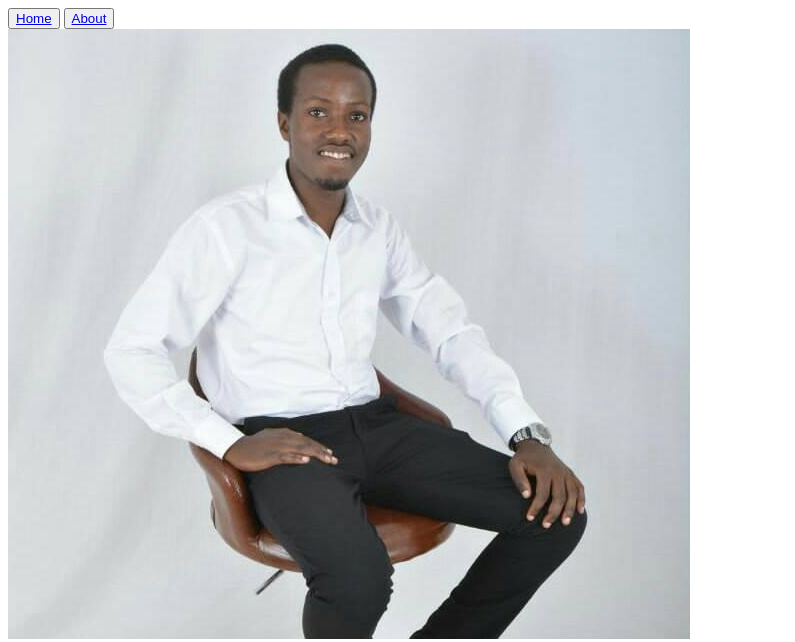
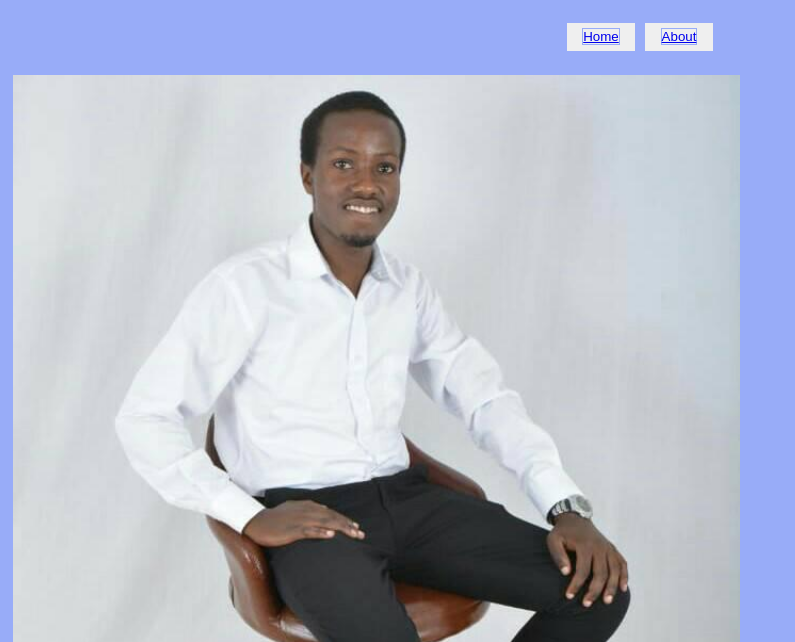
Before and after one commit to brayok/IP-1, a plain HTML site: page index.html in a window 1280 px wide. Shown: the top 642 px of the page, without its empty margins (0-795 px from the left). Drawn offline with Linux system fonts and the light colour scheme.

Commit message:
link styles

```diff
--- a/index.html
+++ b/index.html
@@ -4,7 +4,7 @@
     <meta charset="UTF-8">
     <meta name="viewport" content="width=device-width, initial-scale=1.0">
     <title>Home Brian Munyinyi Kamau</title>
-    <link rel="stylesheet" type="text/css" href="css/Home.css">
+    <link rel="stylesheet" type="text/css" href="css/styles.css">
   </head>
   <body>
     <header>
```
Also changed, not shown: index2.html (+1 -1 lines).
